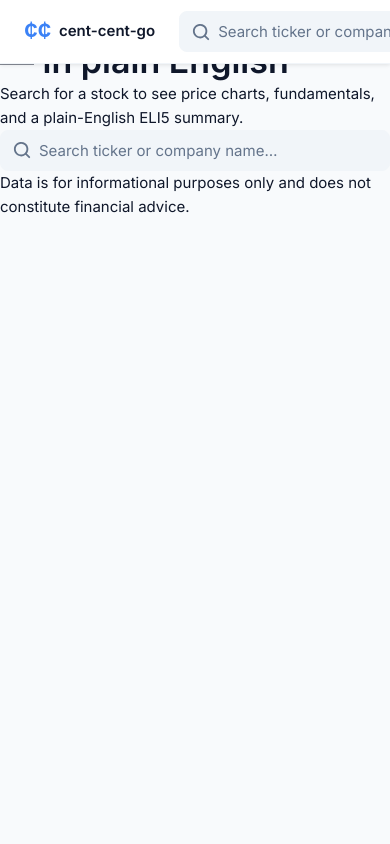
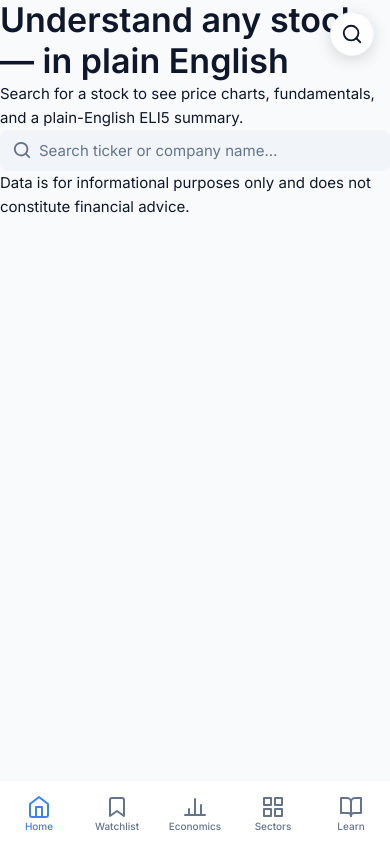
Before and after one commit to CorithLabs/cent-cent-go, a React (Vite) app in the folder frontend/: page / in a window 390 px wide. Built offline with nearby package versions, Linux system fonts and the light colour scheme.

Commit message:
Replace TopNav with AppShell in App.tsx
AppShell wraps the Routes block — all existing routes work unchanged.
Sidebar on desktop, bottom nav on mobile.

Co-Authored-By: Sutra <noreply@sutrasdd.app>

```diff
--- a/frontend/src/App.tsx
+++ b/frontend/src/App.tsx
@@ -1,6 +1,6 @@
 import { Suspense, lazy } from 'react';
 import { Routes, Route } from 'react-router-dom';
-import { TopNav } from './components/TopNav/TopNav';
+import { AppShell } from './components/AppShell/AppShell';
 
 // Lazy-load pages for code splitting
 const HomePage = lazy(() => import('./pages/HomePage'));
@@ -18,9 +18,7 @@ const NotFoundPage = lazy(() => import('./pages/NotFoundPage'));
 
 function App() {
   return (
-    <div className="app">
-      <TopNav />
-      <main className="app__main">
+    <AppShell>
       <Suspense fallback={<div className="page-loading">Loading…</div>}>
         <Routes>
           <Route path="/" element={<HomePage />} />
@@ -37,8 +35,7 @@ function App() {
           <Route path="*" element={<NotFoundPage />} />
         </Routes>
       </Suspense>
-      </main>
-    </div>
+    </AppShell>
   );
 }
 
```
Lines whose indentation alone changed are shown as unchanged.
